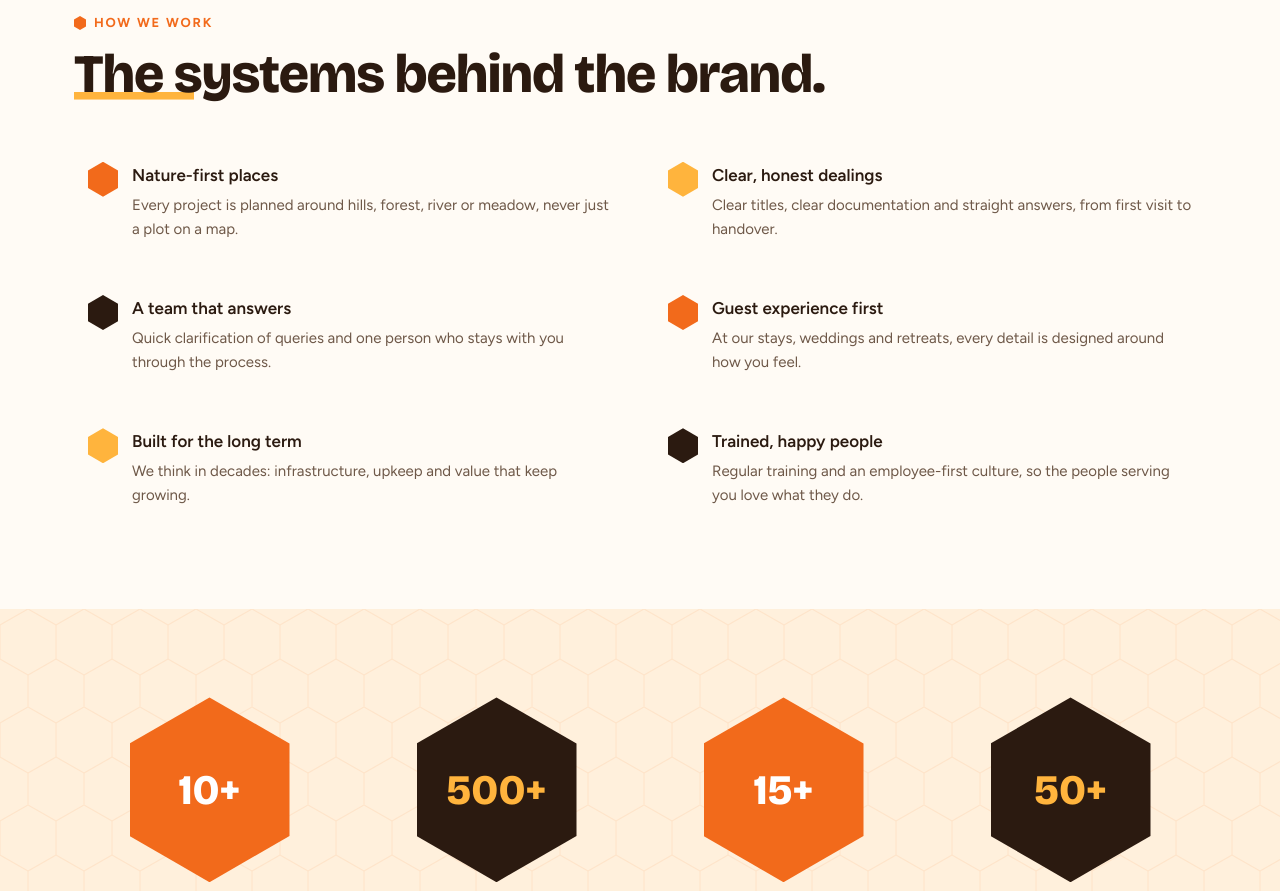
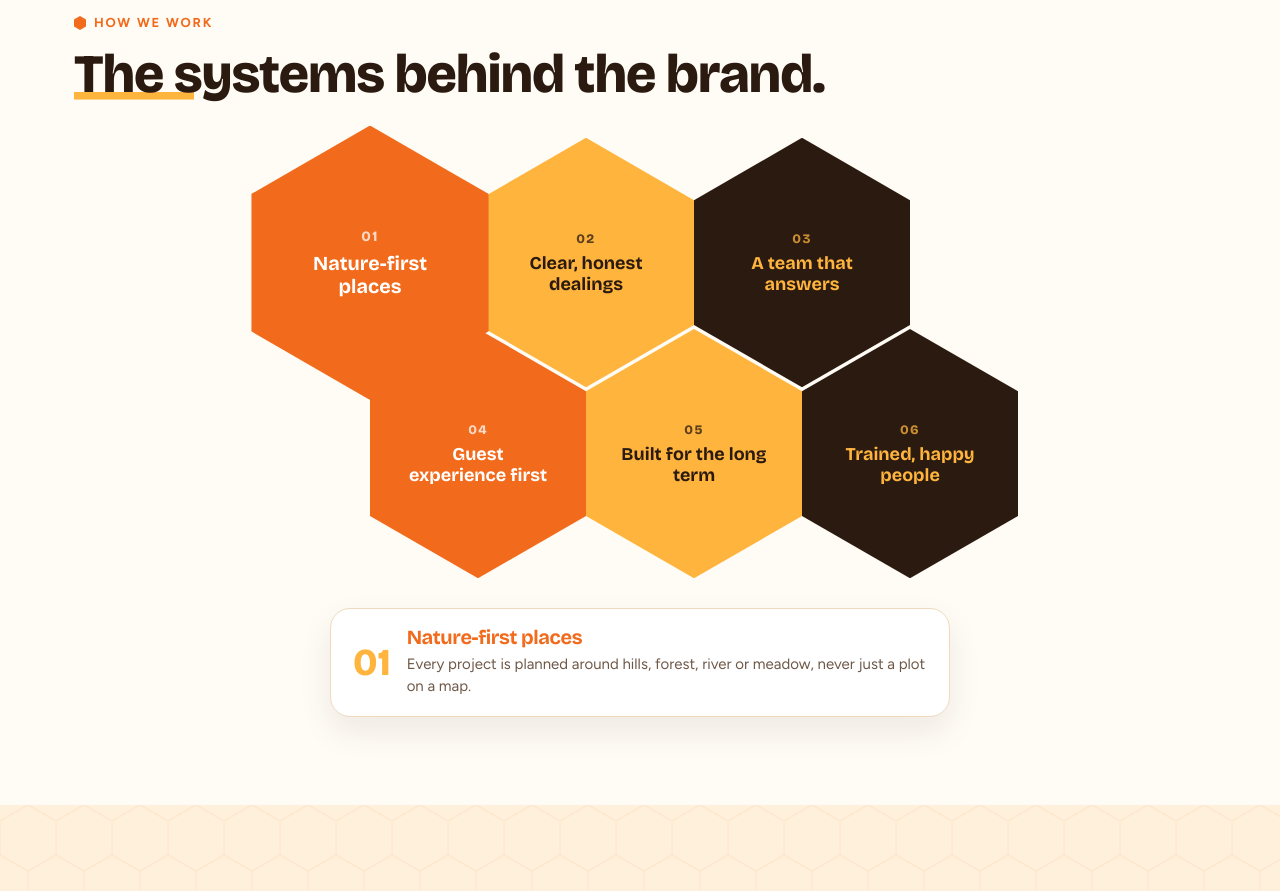
Before and after one commit to hansikakvig/touchwood-world-website, a Next.js app: page /about in a window 1280 px wide. Shown: the part 2600-3491 px from the top of the page. Built offline with nearby package versions, Linux system fonts and the light colour scheme.

Commit message:
about page

```diff
--- a/app/about/page.tsx
+++ b/app/about/page.tsx
@@ -1,6 +1,7 @@
 import type { Metadata } from "next";
 import PageHero from "@/components/PageHero";
 import Link from "next/link";
+import WhyHex from "@/components/WhyHex";
 import { hiveMixed } from "@/lib/data";
 import { strat, team, sys, stats, teamPhoto } from "@/lib/data";
 
@@ -37,7 +38,7 @@ export default function About() {
         <div className="wrap">
           <span className="kicker">How we work</span>
           <h2 className="rv">The systems behind the brand.</h2>
-          <div className="sys two">{sys.map(([h, p]) => (<div className="rv" key={h}><i className="hx" /><span>{h}<small>{p}</small></span></div>))}</div>
+          <WhyHex items={sys as unknown as string[][]} />
         </div>
       </section>
       <section className="alt">
```
